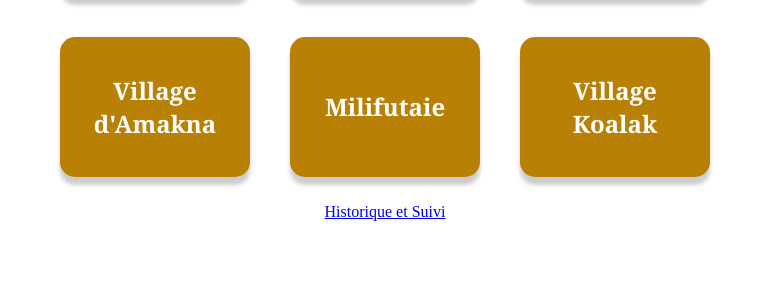
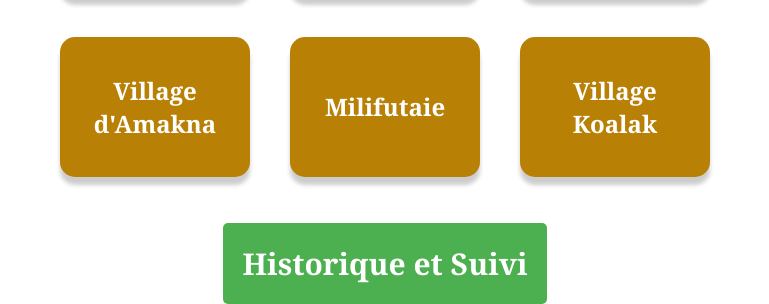
Before and after one commit to lucidity-retro/houses, a plain HTML site: page index.html in a window 1280 px wide. Shown: the part 711-1015 px from the top of the page, without its empty margins (255-1024 px from the left). Before the commit the page ends 932 px from the top, so only its background shows below. Drawn offline with Linux system fonts and the light colour scheme.

Commit message:
Correction CSS

```diff
--- a/style.css
+++ b/style.css
@@ -1014,3 +1014,32 @@ ul li a:hover {
 #general-info tr:hover td:not(:first-child):not(:last-child) {
     background-color: #d1f2d1;
 }
+
+#log-button {
+    margin-top: 20px;
+    font-family: 'Georgia', serif;
+    display: inline-block; /* Permet au div de se comporter comme un bouton */
+    background-color: #4CAF50; /* Couleur de fond (vert) */
+    border: none; /* Pas de bordure */
+    border-radius: 5px; /* Coins arrondis */
+    padding: 20px 20px; /* Espacement intérieur */
+    font-size: 30px;
+    font-weight: bold;
+    text-align: center; /* Centrer le texte */
+    color: white; /* Couleur du texte */
+    transition: background-color 0.3s, transform 0.3s; /* Transition douce pour le hover */
+}
+
+#log-button a {
+    color: white; /* Couleur du texte du lien */
+    text-decoration: none; /* Supprime le soulignement */
+}
+
+#log-button:hover {
+    background-color: #2896df; /* Couleur de fond au survol */
+    transform: translateY(-5px); /* Décale le bouton vers le haut */
+}
+
+#log-button a:hover {
+    color: white; /* Assure-toi que la couleur reste blanche au survol */
+}
```
